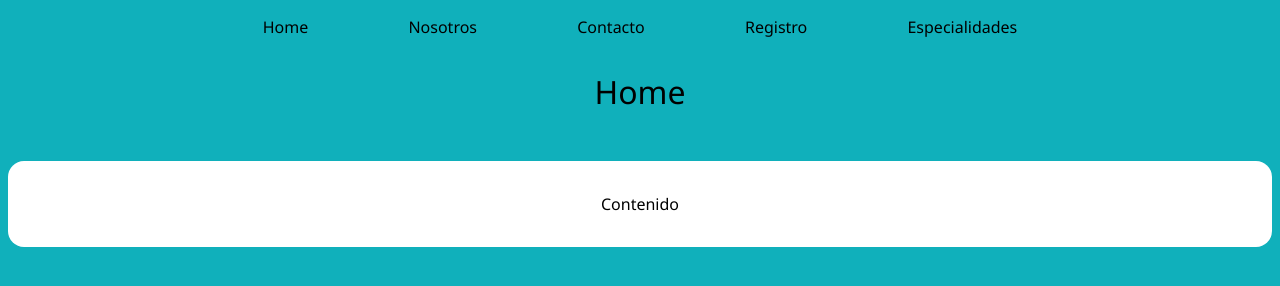
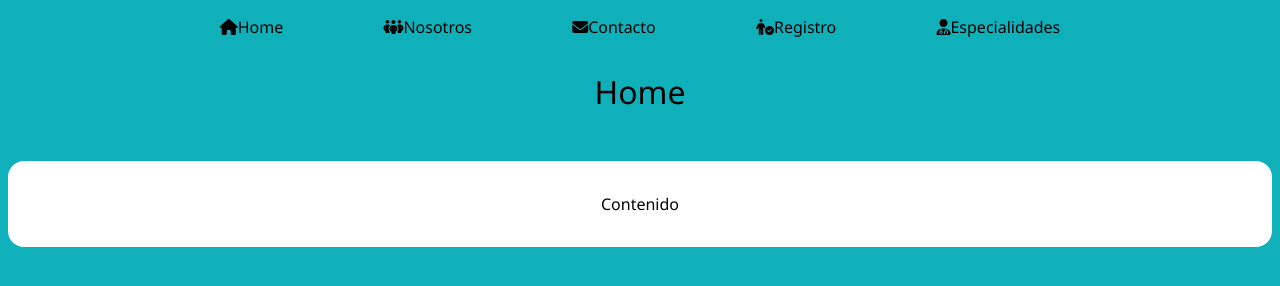
Before and after one commit to SoledadQuiroz/Python-Codo-a-Codo, a plain HTML site: page index.html in a window 1280 px wide. Drawn offline with Linux system fonts and the light colour scheme.

Commit message:
Se agregaron iconos al index

```diff
--- a/index.html
+++ b/index.html
@@ -11,13 +11,14 @@
 </head>
 
 <body>
+
     <header class="header">
         <nav>
-          <a class="TextoMenu" href="index.html">Home</a>
-          <a class="TextoMenu" href="/pages/nosotros.html">Nosotros</a>
-          <a class="TextoMenu" href="/pages/contacto.html">Contacto</a>
-          <a class="TextoMenu" href="/pages/registro.html">Registro</a>
-          <a class="TextoMenu" href="/pages/especialidades.html">Especialidades</a>
+          <a class="TextoMenu" href="index.html"><i class="fa-solid fa-house"></i>Home</a>
+          <a class="TextoMenu" href="/pages/nosotros.html"><i class="fa-solid fa-people-group"></i>Nosotros</a>
+          <a class="TextoMenu" href="/pages/contacto.html"><i class="fa-solid fa-envelope"></i>Contacto</a>
+          <a class="TextoMenu" href="/pages/registro.html"><i class="fa-solid fa-person-circle-check"></i>Registro</a>
+          <a class="TextoMenu" href="/pages/especialidades.html"><i class="fa-solid fa-user-doctor"></i>Especialidades</a>
         </nav>
       </header>
 
```
